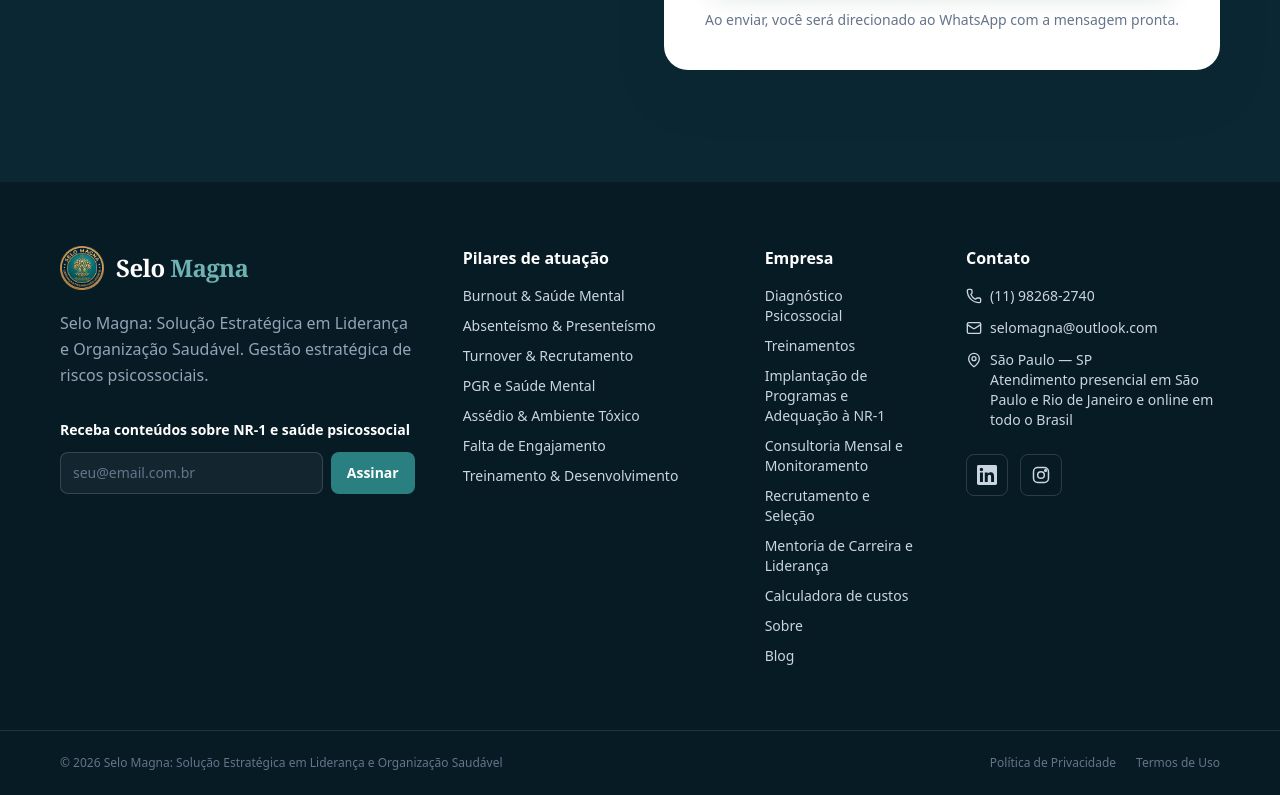
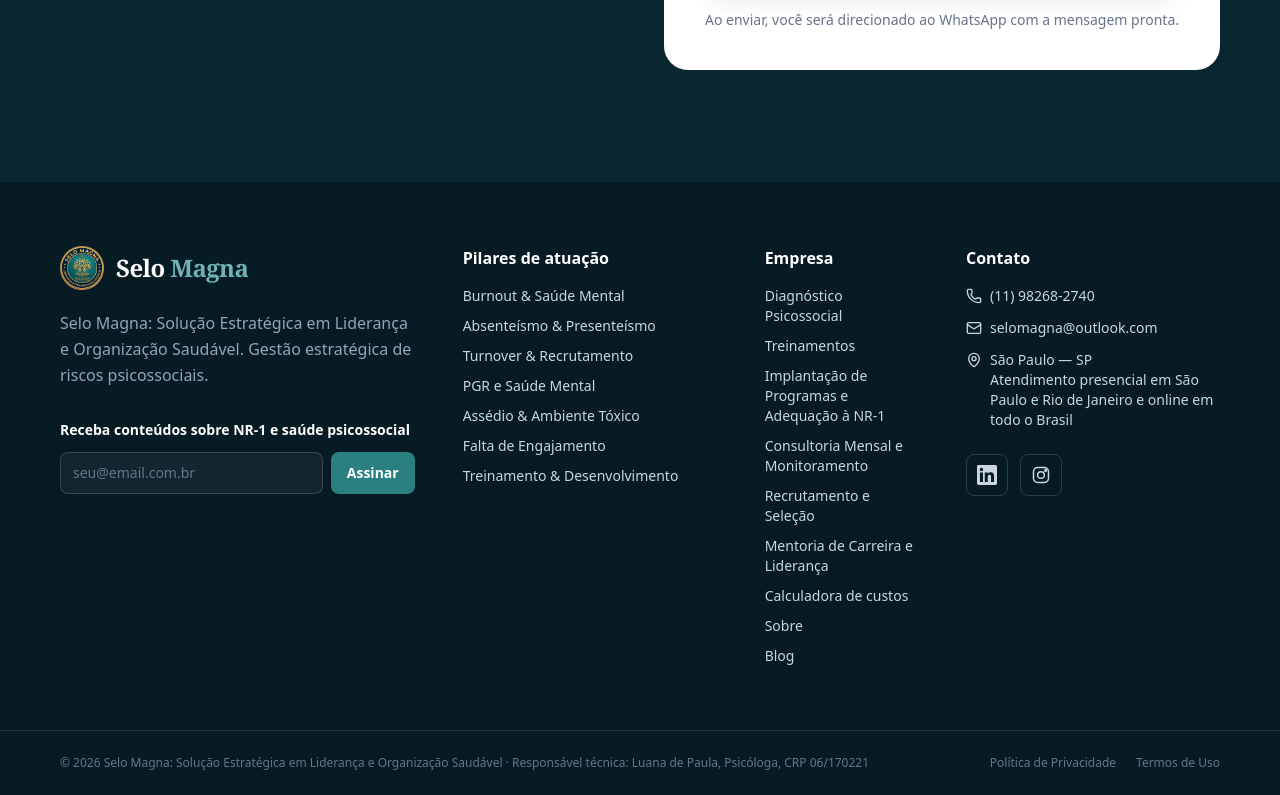
Before and after one commit to lucrispaula33/site-selo-magna, a Next.js app: page /nr-1 in a window 1280 px wide. Shown: the part 2813-3608 px from the top of the page. Built offline with nearby package versions, Linux system fonts and the light colour scheme; no server answers.

Commit message:
Update Footer.tsx: linha da responsável técnica no rodapé

```diff
--- a/src/components/Footer.tsx
+++ b/src/components/Footer.tsx
@@ -54,7 +54,7 @@ export default function Footer() {
       </div>
       <div className="border-t border-white/10">
         <div className="container flex flex-col gap-3 py-6 text-xs text-slate-500 md:flex-row md:items-center md:justify-between">
-          <p>© {new Date().getFullYear()} {site.legalName}{site.cnpj ? ` · CNPJ ${site.cnpj}` : ""}</p>
+          <p>© {new Date().getFullYear()} {site.legalName}{site.cnpj ? ` · CNPJ ${site.cnpj}` : ""} · Responsável técnica: Luana de Paula, Psicóloga, CRP 06/170221</p>
           <div className="flex gap-5">
             <Link href="/politica-de-privacidade" className="hover:text-white">Política de Privacidade</Link>
             <Link href="/termos-de-uso" className="hover:text-white">Termos de Uso</Link>
```
